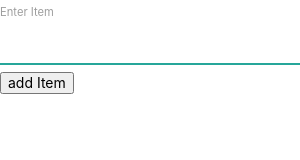
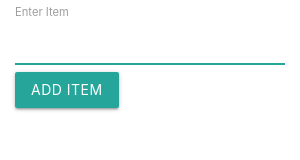
Before and after one commit to Prithvipal/electron-todo, an Electron app: page addWindow.html in a window 300 px wide. Drawn offline with nearby package versions, Linux system fonts and the light colour scheme.

Commit message:
materialized add window

```diff
--- a/addWindow.html
+++ b/addWindow.html
@@ -5,13 +5,15 @@
     <link rel="stylesheet" href="https://cdnjs.cloudflare.com/ajax/libs/materialize/1.0.0/css/materialize.min.css">
 </head>
 <body>
+    <div class="container">
         <form>
             <div>
                 <label>Enter Item</label>
                 <input type="text" id="item" autofocus>
             </div>
-        <button type="submit">add Item</button>
+            <button class="btn waves-effect waves-light" type="submit">add Item</button>
         </form>
+    </div>
     <script>
         const electron = require('electron');
         const {ipcRenderer} = electron;
--- a/main.js
+++ b/main.js
@@ -3,6 +3,9 @@ const url = require('url');
 const path = require('path')
 
 const { app, BrowserWindow, Menu, ipcMain } = electron
+
+// SET ENV
+process.env.NODE_ENV = 'production'
 
 let mainWindow;
 
```
Also changed, not shown: mainWindow.html (+0 -1 lines). Lines whose indentation alone changed are shown as unchanged.
